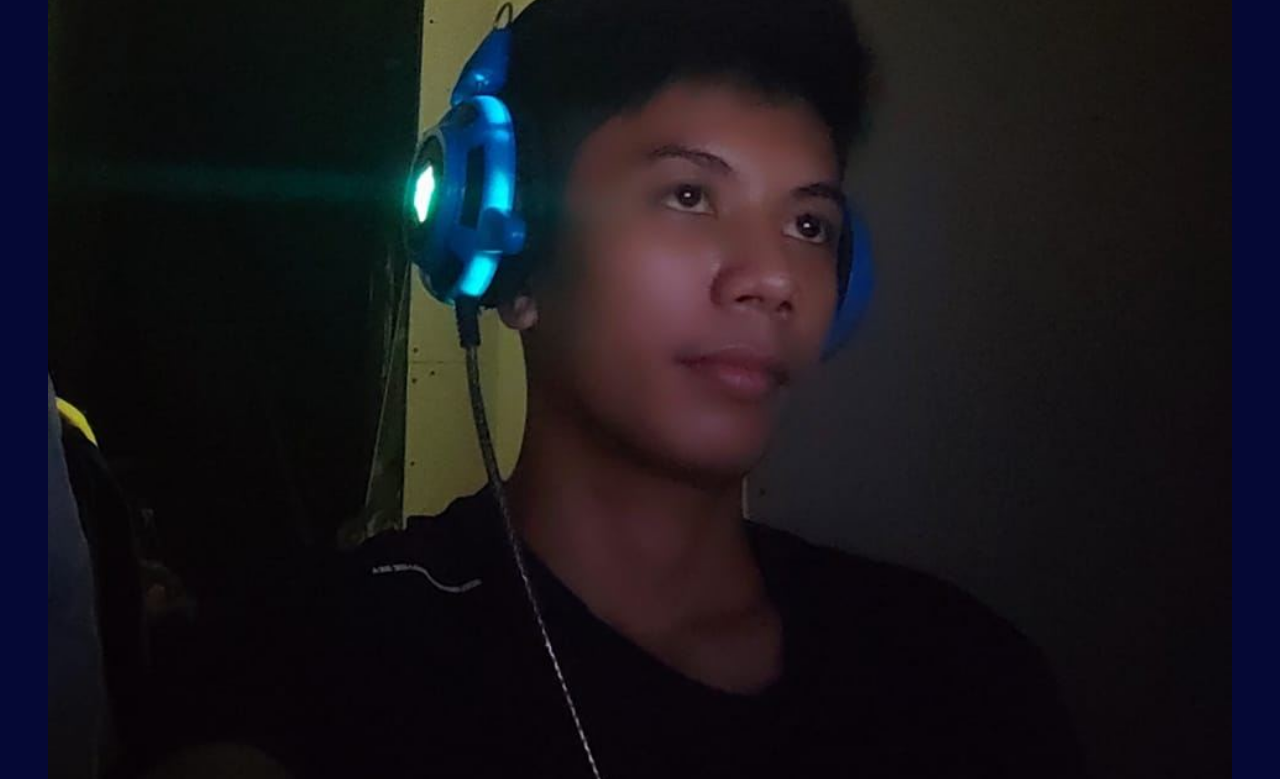
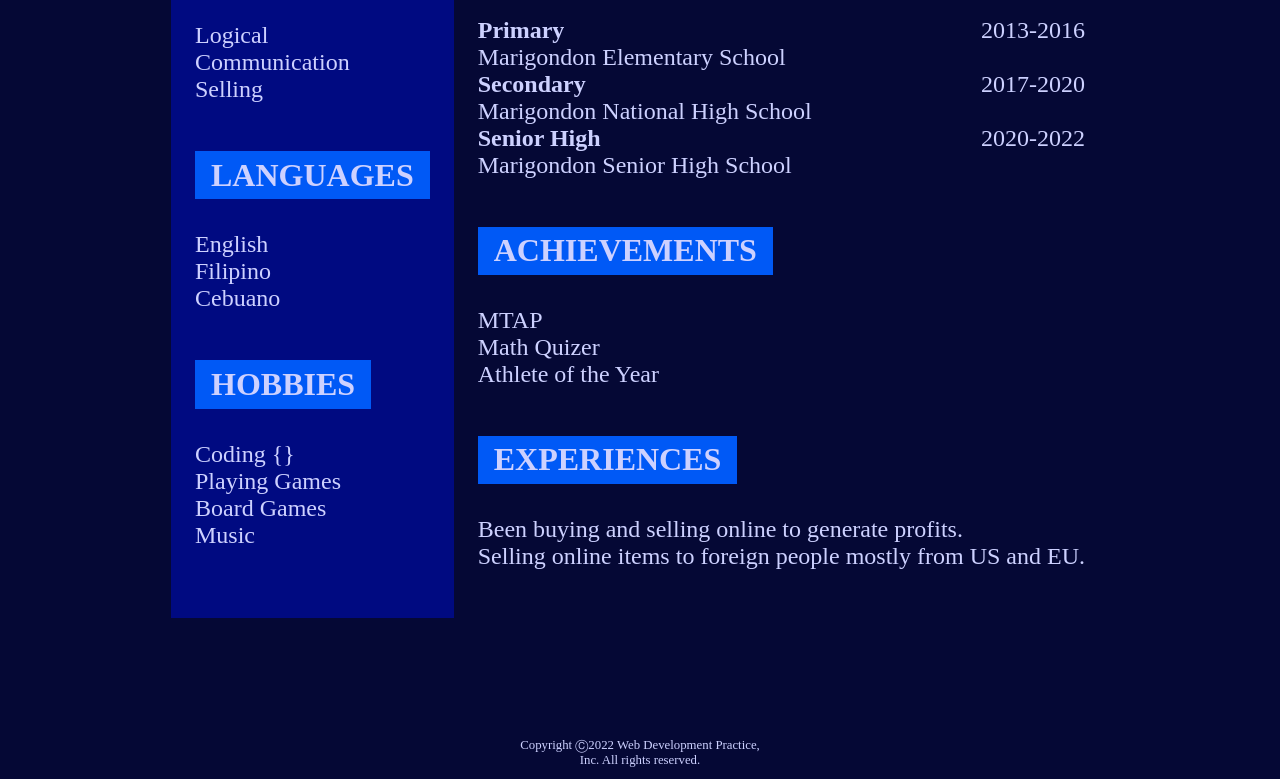
Before and after one commit to trander123/Newbie-Website, a plain HTML site: page portfolio.html in a window 1280 px wide. Shown: the part 659-1438 px from the top of the page. Drawn offline with Linux system fonts and the light colour scheme.

Commit message:
4th commit

```diff
--- a/css/style.css
+++ b/css/style.css
@@ -53,9 +53,30 @@ img {
   display: block;
 }
 /* Styling element*/
+.background-div {
+  padding: 1em;
+}
+
+.skill-div {
+  background: var(--clr-container);
+  padding: 1em;
+}
+
+.info-div {
+  background: var(--clr-accent);
+  padding: 1em;
+}
+
+.list-subtitle {
+  background: var(--clr-accent);
+  display: inline-block;
+  margin: .75em 0 .25em;
+  padding: .175em .5em;
+}
+
 .info-list li {
-  display: flex;
-  justify-content: space-between;
+  display: grid;
+  grid-template-columns: 50px 1fr;
 }
 
 .info-icon {
@@ -103,6 +124,7 @@ img {
   border-radius: 5px;
   display: inline-block;
   text-align: center;
+  margin: 1em;
 }
 
 .intro-img {
@@ -177,9 +199,10 @@ img {
   height: 50px;
   font-size: var(--fs-body);
   margin-bottom: 2em;
+  color: var(--clr-light);
+  background: var(--clr-dark);
+  border: none;
 }
-
-
 
 .btn {
   align-self: center;
@@ -204,6 +227,9 @@ footer p {
 .container {
   text-align: center;
 }
+.skill-div, .background-div {
+  text-align: left;
+}
 /* Element positioning */
 .nav-bar {
   display: flex;
@@ -220,6 +246,7 @@ footer p {
 .content-container{
   margin: 0 auto 0;
   padding: 2em 2em 5em;
+  display: inline-block;
 }
 
 .form-container form{
@@ -287,3 +314,55 @@ footer p {
     display: block;
   }
 }
+
+@media (min-width: 600px) {
+  .portfolio-container {
+    display: grid;
+    grid-template-columns: 1fr auto;
+    grid-template-areas:
+    "info info"
+    "skill background"
+    ;
+  }
+  .info-div {
+    grid-area: info;
+    position: relative;
+    z-index: 2;
+  }
+
+  .skill-div {
+    grid-row: -1/1;
+    grid-column: 1/2;
+    padding-top: 450px;
+  }
+
+  .education-list li{
+    display: flex;
+    justify-content: space-between;
+  }
+
+  .info-div {
+    display: grid;
+    grid-template-columns: max-content auto;
+    grid-template-rows: 50px auto;
+    grid-template-areas:
+    "title gap"
+    "list img";
+    grid-gap: 1em;
+    border: 12.5px solid var(--clr-dark);
+    margin-left: 1em;
+    margin-top: 1em;
+  }
+  .info-list {
+    grid-area: list;
+  }
+
+  .portfolio-img {
+    max-width: 250px;
+    grid-area: img;
+    margin: 0 auto ;
+    position: relative;
+    top: -30px;
+  }
+
+}
--- a/js/index.js
+++ b/js/index.js
@@ -50,4 +50,3 @@ blogsList.forEach(list => content += `
 `)
 
 blogs.innerHTML = `${content}`;
-console.log(content)
--- a/portfolio.html
+++ b/portfolio.html
@@ -29,7 +29,7 @@
             <li class="nav-item"><a href="/" class="nav-link">Home</a></li>
             <li class="nav-item"><a href="/blogs.html" class="nav-link">Blogs</a></li>
             <li class="nav-item"><a href="/about.html" class="nav-link">About</a></li>
-            <li class="nav-item"><a href="/portfolio.html" class="nav-link">Contacts</a></li>
+            <li class="nav-item"><a href="/portfolio.html" class="nav-link">Portfolio</a></li>
           </ul>
         </div>
       </nav>
@@ -39,7 +39,7 @@
       <div class="portfolio-container">
         <div class="info-div">
           <h1 class="title">Mico Gee Cuarto</h1>
-          <img src="img/portfolio.jpg" alt="Portfolio">
+          <img src="img/portfolio.jpg" alt="Portfolio" class="portfolio-img">
           <ul class="list info-list">
             <li><i class="fa-solid fa-envelope info-icon"></i> cuartzmico@gmail.com</li>
             <li><i class="fa-solid fa-phone info-icon"></i> 09#########</li>
@@ -50,20 +50,20 @@
             <li><i class="fa-solid fa-flag info-icon"></i> Filipino</li>
           </ul>
         </div>
-        <div class="skill-list">
-          <h3>SKILLS</h3>
+        <div class="skill-div">
+          <h3 class="list-subtitle">SKILLS</h3>
           <ul class="list skill-list">
             <li>Logical</li>
             <li>Communication</li>
-            <li>Salestalking</li>
+            <li>Selling</li>
           </ul>
-          <h3>LANGUAGES</h3>
+          <h3 class="list-subtitle">LANGUAGES</h3>
           <ul class="list language-list">
             <li>English</li>
             <li>Filipino</li>
             <li>Cebuano</li>
           </ul>
-          <h3>HOBBIES</h3>
+          <h3 class="list-subtitle">HOBBIES</h3>
           <ul class="list hobby-list">
             <li>Coding {}</li>
             <li>Playing Games</li>
@@ -71,39 +71,39 @@
             <li>Music</li>
           </ul>
         </div>
-        <div class="background-list">
-          <h3>EDUCATION</h3>
+        <div class="background-div">
+          <h3 class="list-subtitle">EDUCATION</h3>
           <ul class="list education-list">
             <li>
               <div>
                 <h4>Primary</h4>
-                <h4>Marigondon Elementary School</h4>
+                Marigondon Elementary School
               </div>
-              <h4>2013-2016</h4>
+              2013-2016
             </li>
             <li>
               <div>
                 <h4>Secondary</h4>
-                <h4>Marigondon National High School</h4>
+                Marigondon National High School
               </div>
-              <h4>2017-2020</h4>
+              2017-2020
             </li>
             <li>
               <div>
                 <h4>Senior High</h4>
-                <h4>Marigondon Senior High School</h4>
+                Marigondon Senior High School
               </div>
-              <h4>2020-2022</h4>
+              2020-2022
             </li>
           </ul>
+          <h3 class="list-subtitle">ACHIEVEMENTS</h3>
           <ul class="list achievement-list">
-            <h3>ACHIEVEMENTS</h3>
             <li>MTAP</li>
             <li>Math Quizer</li>
             <li>Athlete of the Year</li>
           </ul>
+          <h3 class="list-subtitle">EXPERIENCES</h3>
           <ul class="list experience-list">
-            <h3>EXPERIENCES</h3>
             <li>Been buying and selling online to generate profits.</li>
             <li>Selling online items to foreign people mostly from US and EU.</li>
           </ul>
```
Also changed, not shown: blogs.html (+1 -1 lines), notes.txt.
